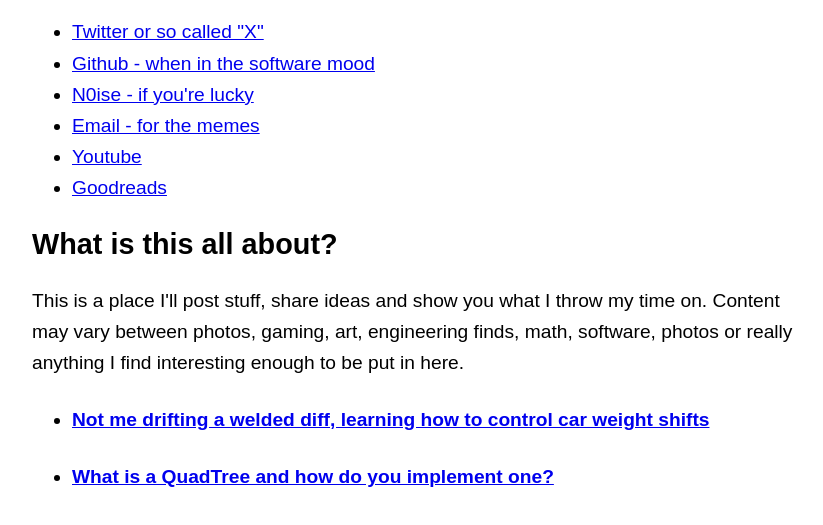
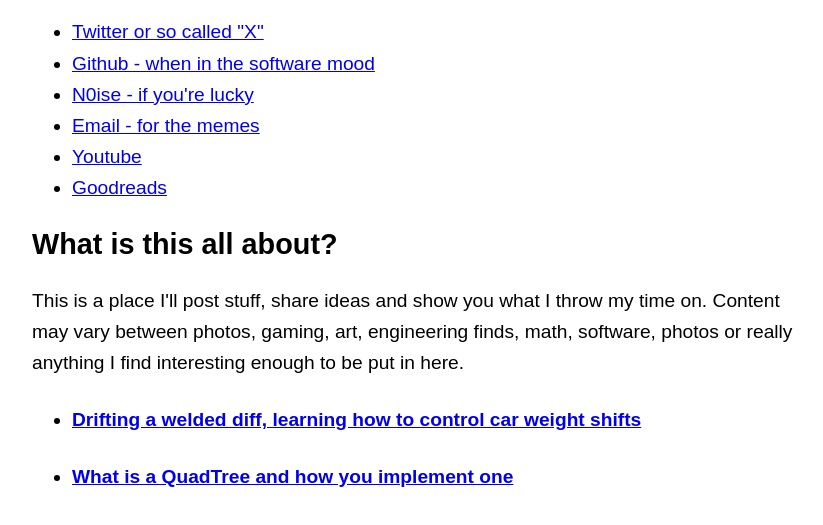
Before and after one commit to rhighs/website, a plain HTML site: page index.html in a window 1280 px wide. Shown: the part 133-658 px from the top of the page, without its empty margins (224-1047 px from the left). Drawn offline with Linux system fonts and the light colour scheme.

Commit message:
initial version

```diff
--- a/index.html
+++ b/index.html
@@ -37,7 +37,6 @@
       <header>
         <h1 style="margin-bottom: 0">Roberto Montalti</h1>
         <h4 style="margin-top: 0; margin-bottom: 0.5em">~rhighs</h4>
-
         <aside>Artist, Engineer and somewhat of a rebel</aside>
       </header>
 
@@ -76,16 +75,16 @@
       <ul>
         <li>
           <h4>
-            <a href="/posts/drifting-welded-diff.html"
-              >Not me drifting a welded diff, learning how to control car weight
+            <a href="./posts/drifting-welded-diff.html"
+              >Drifting a welded diff, learning how to control car weight
               shifts</a
             >
           </h4>
         </li>
         <li>
           <h4>
-            <a href="/posts/building-quadtrees.html"
-              >What is a QuadTree and how do you implement one?</a
+            <a href="./posts/building-quadtrees.html"
+              >What is a QuadTree and how you implement one</a
             >
           </h4>
         </li>
```
Also changed, not shown: posts/building-quadtrees.html (+2 -2 lines), posts/drifting-welded-diff.html (+2 -2 lines).
